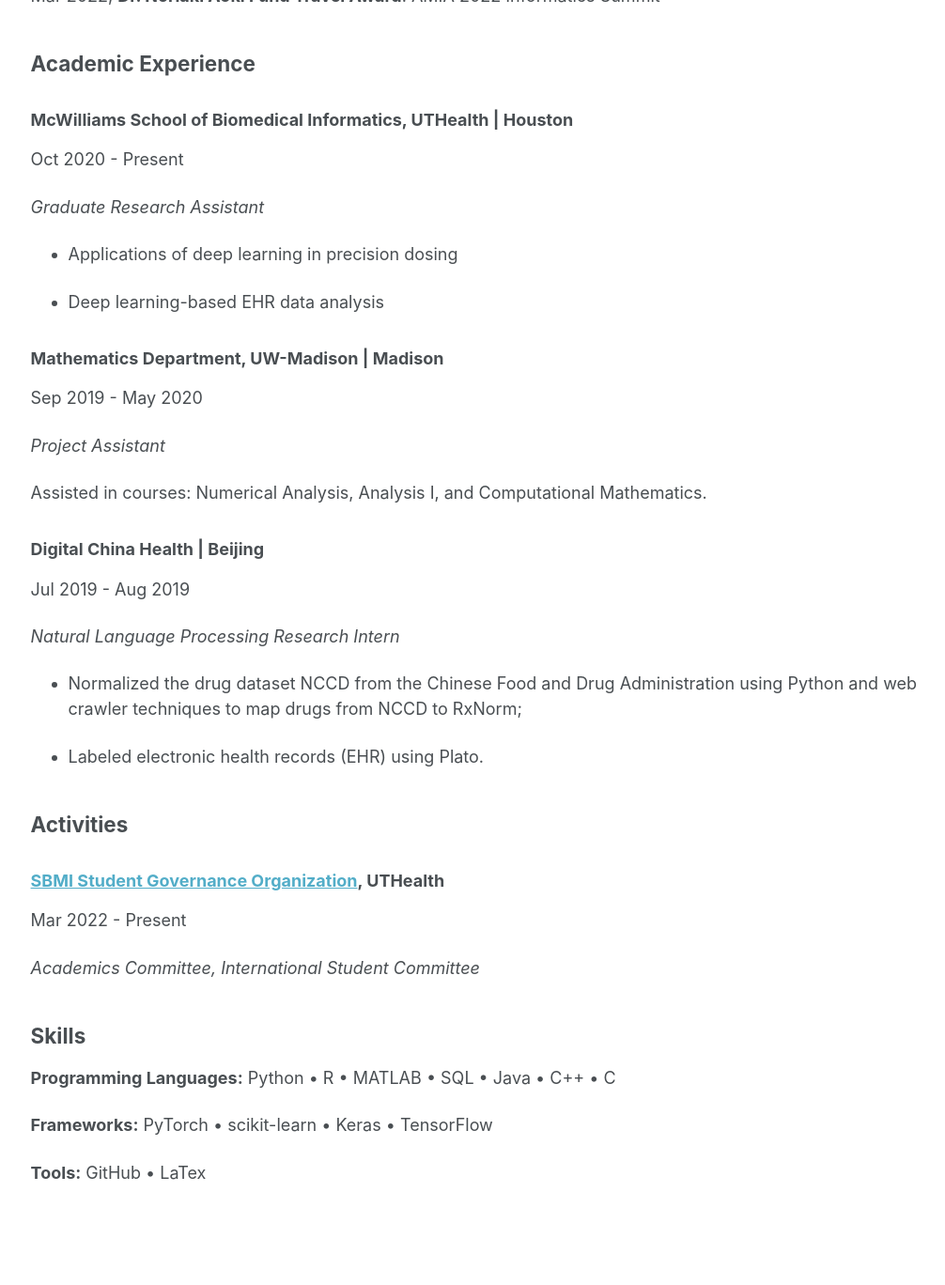
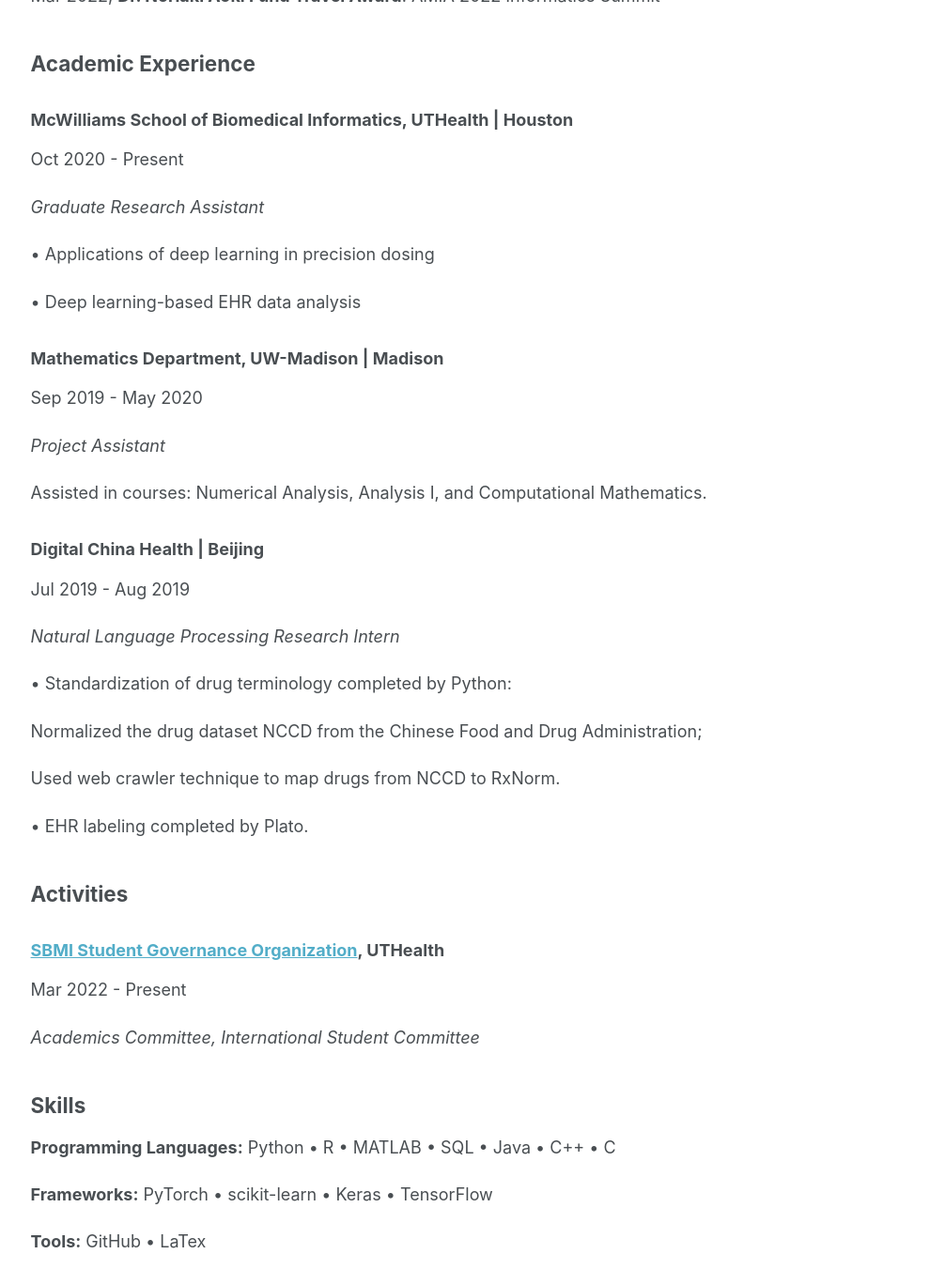
Before and after one commit to BingyuMao/BingyuMao.github.io, a Jekyll site: the page built from _pages/cv.md, in a window 1280 px wide and 1400 px high, scrolled down 886 px. Shown: the top 1368 px of the window at 94% size, without its empty margins (249-1255 px from the left). Built offline with Jekyll 4.4.1, drawn with Linux system fonts in a browser that asks for light colours.

Commit message:
Update cv.md

```diff
--- a/_pages/cv.md
+++ b/_pages/cv.md
@@ -48,9 +48,9 @@ Oct 2020 - Present
 
 *Graduate Research Assistant*
 
-- Applications of deep learning in precision dosing
+•  Applications of deep learning in precision dosing
 
-- Deep learning-based EHR data analysis
+• Deep learning-based EHR data analysis
 
 
 ### Mathematics Department, UW-Madison | Madison
@@ -68,10 +68,13 @@ Jul 2019 - Aug 2019
 
 *Natural Language Processing Research Intern*
 
-- Normalized the drug dataset NCCD from the Chinese Food and Drug Administration using Python and web crawler techniques to map drugs from NCCD to RxNorm;
+• Standardization of drug terminology completed by Python:
 
-- Labeled electronic health records (EHR) using Plato.
+Normalized the drug dataset NCCD from the Chinese Food and Drug Administration;
 
+Used web crawler technique to map drugs from NCCD to RxNorm.
+
+• EHR labeling completed by Plato.
 
 
 ## Activities
```
